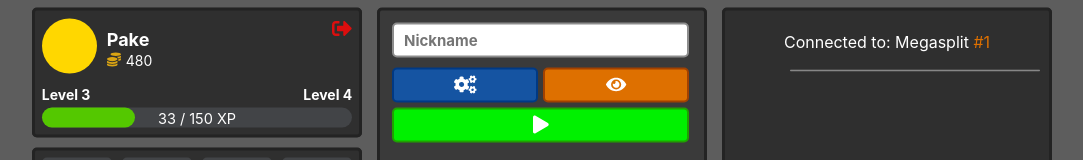
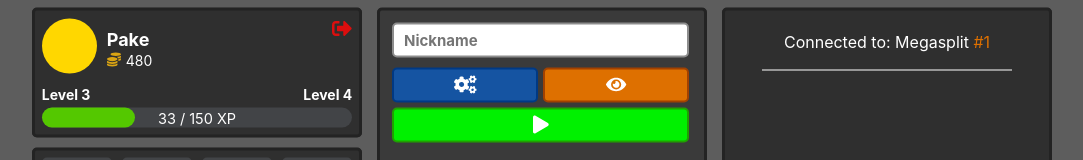
Before and after one commit to timlangner/bublex-client, a React (Create React App) app: page / in a window 1280 px wide. Shown: the part 247-407 px from the top of the page, without its empty margins (98-1181 px from the left). Built offline with nearby package versions, Linux system fonts and the light colour scheme.

Commit message:
:lipstick: Fix hr-tag styles

```diff
--- a/src/components/modals/settings/pages/appearance/AppearancePage.jsx
+++ b/src/components/modals/settings/pages/appearance/AppearancePage.jsx
@@ -70,7 +70,7 @@
                     </label>
                 </div>
             </div>
-            <hr />
+            <hr className="dividing-line" />
             <div className="slider-wrapper">
                 <p>ANIMATION DELAY</p>
                 <PrettoSlider
--- a/src/components/modals/settings/pages/appearance/appearancePage.scss
+++ b/src/components/modals/settings/pages/appearance/appearancePage.scss
@@ -1,8 +1,9 @@
-hr {
-  background-color: #5f5f5f !important;
-  height: 1px !important;
-  margin-right: 10px !important;
-  border-radius: 5px !important;
+.dividing-line {
+  border-color: #5f5f5f;
+  height: 1px;
+  margin-right: 10px;
+  border-radius: 5px;
+  border-top-width: 2px;
 }
 
 .slider-wrapper {
```
